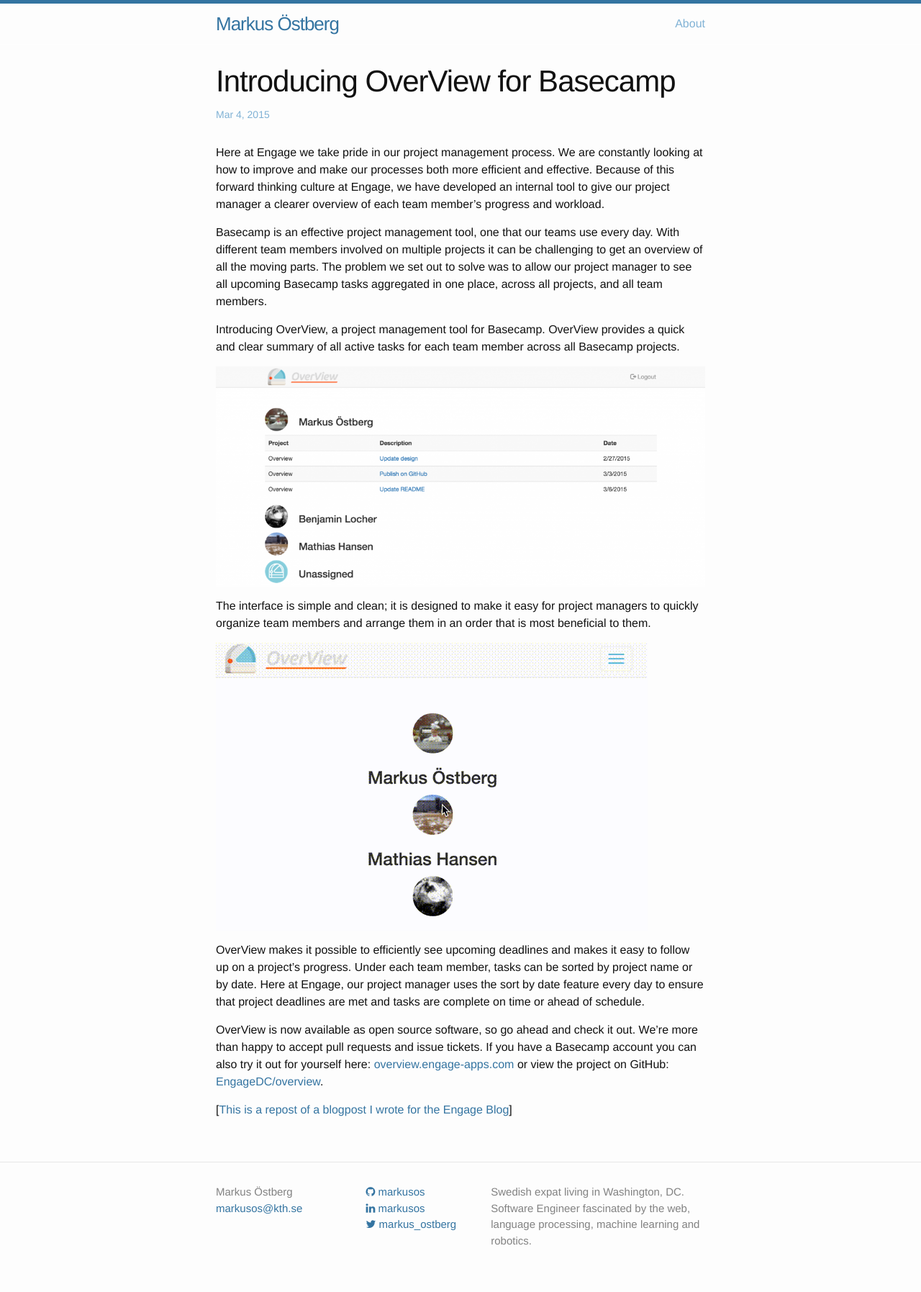
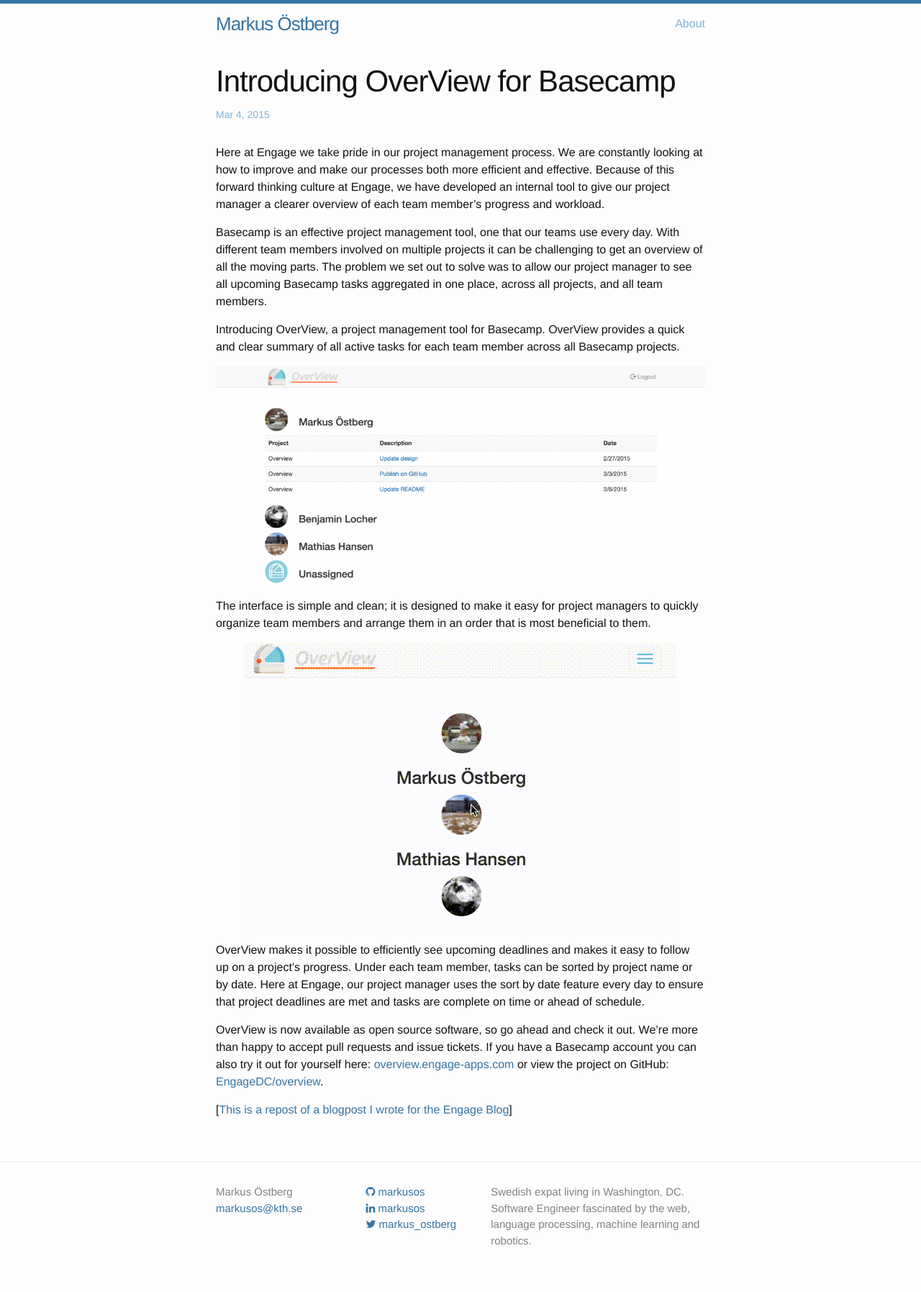
Before and after one commit to markusos/markusos.github.io, a Jekyll site: the page built from _posts/2015-03-04-introducing-overview.markdown, in a window 1280 px wide. Shown: the whole page at 72% size. Built offline with Jekyll 4.4.1, drawn with Linux system fonts in a browser that asks for light colours; nearby versions of some CDN libraries; comment, search, counter and statistics services are not loaded.

Commit message:
Center images

```diff
--- a/_posts/2014-12-05-hello-world.markdown
+++ b/_posts/2014-12-05-hello-world.markdown
@@ -9,4 +9,4 @@
 
 I'm gonna use this site to share my experiences and some of the things that I learn during my adventures here in the US.
 
-![Lincoln Memorial]({{ site.url }}assets/lincoln.jpg)
+![Lincoln Memorial]({{ site.url }}assets/lincoln.jpg){: .center-image }
--- a/_posts/2014-12-05-phpworls.markdown
+++ b/_posts/2014-12-05-phpworls.markdown
@@ -7,4 +7,4 @@
 
 My second week at Engage I was invited to join the rest of Engage's developers at the [PHP[World]](http://world.phparch.com/) conference here in DC. The conference was great, with many interesting and inspiring talks. One of my most memoreble experiences from the conferance was the dinner with the creator of the Laravel framework, Taylor Otwell, and the Capital Laravel Meetup group.
 
-![Lincoln Memorial]({{ site.url }}assets/phpworld.jpg)
+![Lincoln Memorial]({{ site.url }}assets/phpworld.jpg){: .center-image }
--- a/_posts/2015-03-04-introducing-overview.markdown
+++ b/_posts/2015-03-04-introducing-overview.markdown
@@ -12,11 +12,11 @@
 
 Introducing OverView, a project management tool for Basecamp. OverView provides a quick and clear summary of all active tasks for each team member across all Basecamp projects.
 
-![Screenshot]({{ site.url }}assets/overview_screenshot.png)
+![Screenshot]({{ site.url }}assets/overview_screenshot.png){: .center-image }
 
 The interface is simple and clean; it is designed to make it easy for project managers to quickly organize team members and arrange them in an order that is most beneficial to them.
 
-![Demo]({{ site.url }}assets/overview_demo.gif)
+![Demo]({{ site.url }}assets/overview_demo.gif){: .center-image }
 
 OverView makes it possible to efficiently see upcoming deadlines and makes it easy to follow up on a project’s progress. Under each team member, tasks can be sorted by project name or by date. Here at Engage, our project manager uses the sort by date feature every day to ensure that project deadlines are met and tasks are complete on time or ahead of schedule.
 
--- a/css/main.scss
+++ b/css/main.scss
@@ -45,7 +45,11 @@
     }
 }
 
-
+.center-image
+{
+    margin: 0 auto;
+    display: block;
+}
 
 // Import partials from `sass_dir` (defaults to `_sass`)
 @import
```
